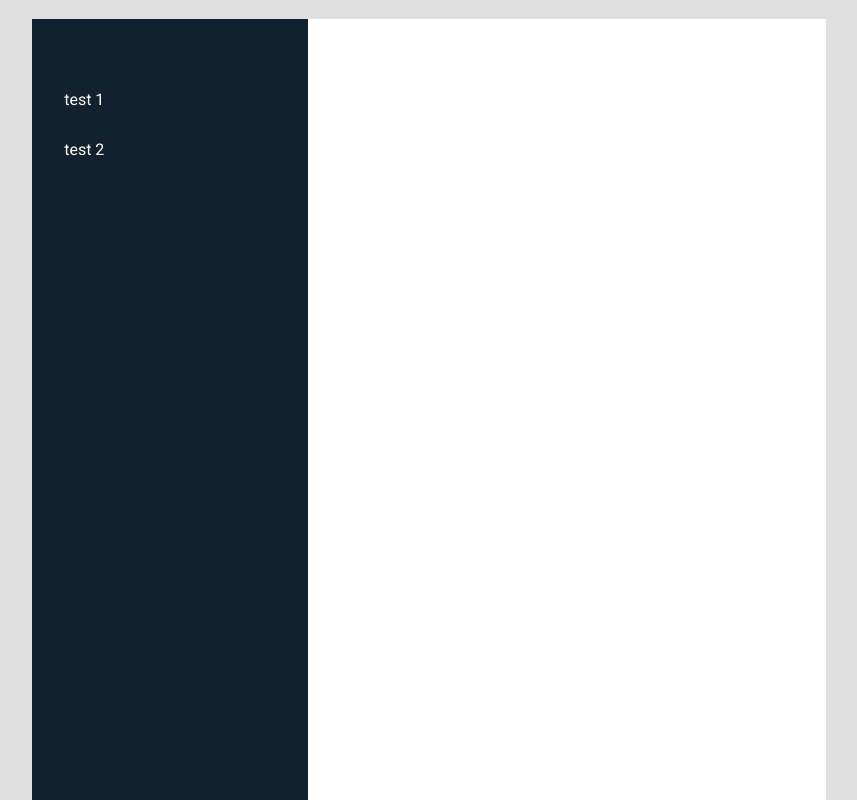
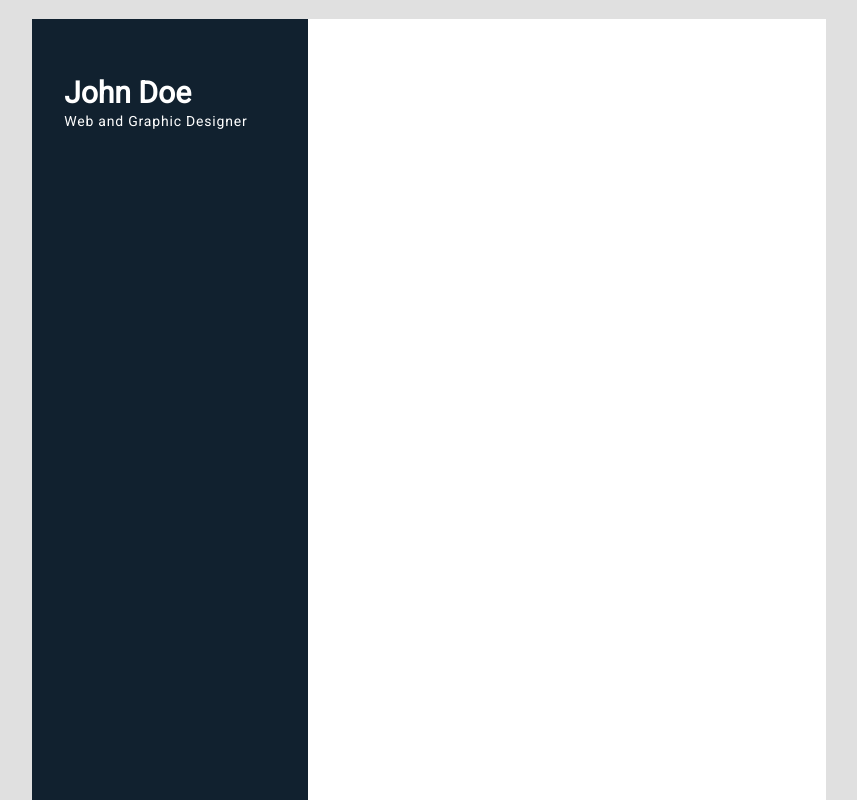
Before and after one commit to josh-mchugh/reactive-resume-style-guide, a website built with Vite: page index.html in a window 1280 px wide. Shown: the whole page, without its empty margins (211-1068 px from the left). Built offline with nearby package versions, Linux system fonts and the light colour scheme.

Commit message:
Added Name and Title

```diff
--- a/index.html
+++ b/index.html
@@ -17,8 +17,29 @@
                               <!-- Column - Left -->
                               <div class="section section--column-left">
                                   <div class="section__content section__content--column">
-                                      <p> test 1 </p>
-                                      <p> test 2 </p>
+                                      <!-- Name and Title Wrapper-->
+                                      <div class="section">
+                                          <div class="section__content section__content--column">
+                                              <!-- Name -->
+                                              <div class="section">
+                                                  <div class="section__content">
+                                                      <div class="name">
+                                                          John Doe
+                                                      </div>
+                                                  </div>
+                                              </div>
+                                              <!-- Title -->
+                                              <div class="section">
+                                                  <div class="section__content">
+                                                      <div class="title">
+                                                          Web and Graphic Designer
+                                                      </div>
+                                                  </div>
+                                              </div>
+                                          </div>
+                                      </div>
+                                      <!-- Summary Wrapper -->
+
                                   </div>
                               </div>
                               <!-- Column - Right -->
--- a/styles/index.scss
+++ b/styles/index.scss
@@ -103,3 +103,15 @@ menu {
         height: fit-content;
     }
 }
+
+.name {
+    font-weight: 700;
+    font-size: 1.875rem;
+    line-height: 2.25rem;
+}
+
+.title {
+    font-size: 0.875rem;
+    line-height: 1.25rem;
+    letter-spacing: 0.05rem;
+}
```
